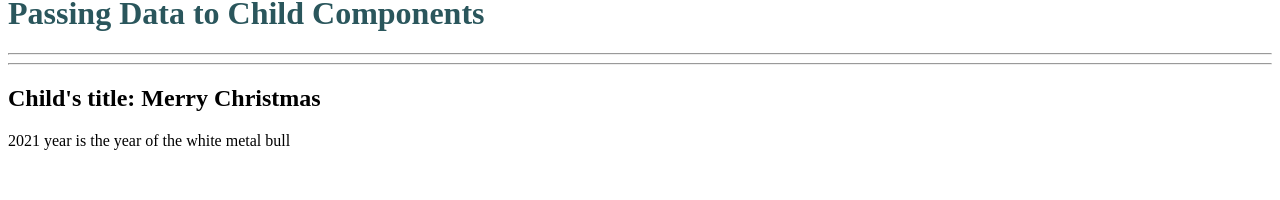
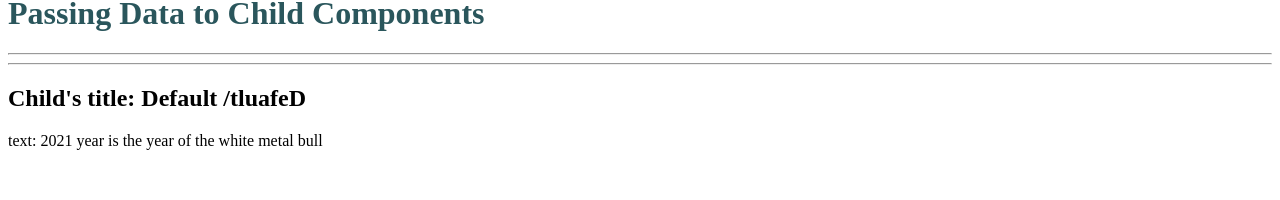
Before and after one commit to Maria-Liabikhova/vue-cms, a Vue app: page / in a window 1280 px wide. Shown: the part 462-662 px from the top of the page. Built offline with nearby package versions, Linux system fonts and the light colour scheme.

Commit message:
prop validation on PassingToChild page

```diff
--- a/src/pages/Home.vue
+++ b/src/pages/Home.vue
@@ -17,7 +17,7 @@
     <router-link to="/PassingToChild">Passing Data to Child Components</router-link><br>
     <hr>
     <h2>Parent title: {{title}} </h2>
-    <PassingToChild :parentTitle="title" :message="text" />
+    <PassingToChild  :message="text" />
   </div>
 </template>
 
--- a/src/pages/PassingToChild.vue
+++ b/src/pages/PassingToChild.vue
@@ -3,8 +3,8 @@
     <h1>Passing Data to Child Components</h1>
     <hr>
     <hr>
-    <h2>Child's title: {{parentTitle}} </h2>
-    <p>{{message}}</p>
+    <h2>Child's title: {{parentTitle}} /{{reverseName}}</h2>
+    <p>text: {{message}}</p>
     <br><router-link class="home-link" to="/">Home Page</router-link>
   </div>
 </template>
@@ -12,6 +12,17 @@
 <script>
 export default {
   name: 'PassingToChild',
-  props: [ 'parentTitle', 'message'],
+  props: {
+    parentTitle: {
+      type: String,
+      default: 'Default'
+    },
+    message: Number
+  },
+  computed: {
+    reverseName () {
+      return this.parentTitle.split('').reverse().join('')
+    }
+  }
 }
 </script>
```
